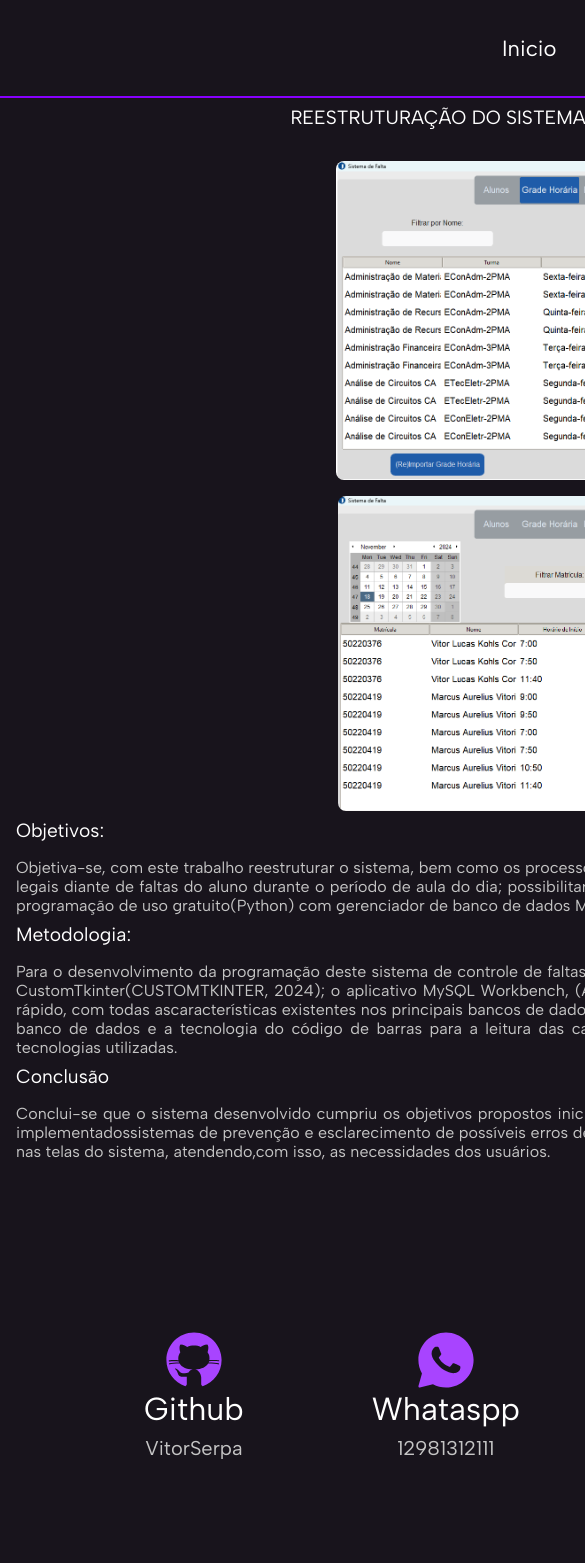
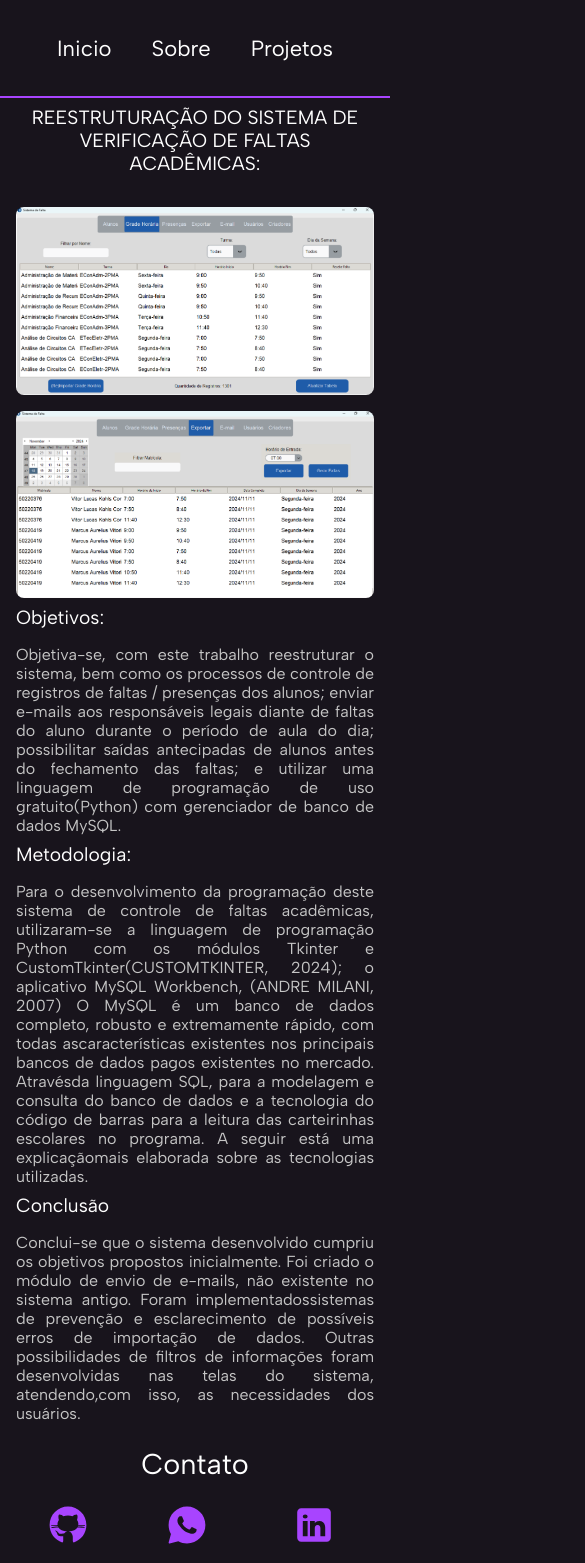
Before and after one commit to VitorSerpa/Portfolio, a React (Create React App) app in the folder portfolio/: page /projetos/tcc in a window 390 px wide. Shown: the top 1563 px of the page, 585 px wide, since content can reach past the window. Built offline with nearby package versions, Linux system fonts and the light colour scheme.

Commit message:
fix(Responsivity fixed)

```diff
--- a/portfolio/src/App.css
+++ b/portfolio/src/App.css
@@ -1,15 +1,21 @@
 body{
     height: 120vh;
+    width: auto;
 }
 html {
   scroll-behavior: smooth;
 }
-.welcomeSection{
-  min-height: 100vh;
+.welcomeSection {
+  min-height: 100vh; /* Garantir que a seção ocupe toda a altura da tela */
+  width: 100%;       /* Garantir que ocupe a largura total */
+  display: flex;     /* Se você usar flex, o conteúdo será ajustado ao tamanho */
+  flex-direction: column;
+  overflow-x: hidden;
 }
 
 html, body {
   height: 100%;
+  width: 100%;
   margin: 0;
   padding: 0;
 }
--- a/portfolio/src/components/Footer/Footer.module.css
+++ b/portfolio/src/components/Footer/Footer.module.css
@@ -1,37 +1,91 @@
-.footer{
+.footer {
     margin: 5rem;
     display: flex;
     justify-content: center;
+    flex-wrap: wrap;
   }
 
-.title{
+  .title {
     text-align: center;
+    width: 100%;
   }
 
-.socialMedia{
+  .socialMedia {
     display: flex;
+    flex-wrap: wrap;
+    justify-content: center;
+    width: 10    0%;
   }
 
-.items img{
-    width: 60px;
-}
-
-
-.items{
+  .items {
     margin: 2rem 4rem;
     font-size: 2rem;
     display: flex;
     flex-direction: column;
     justify-content: center;
     align-items: center;
-    transition: 0.2s ease-out
+    transition: 0.2s ease-out;
+    text-align: center; /* Garante que o conteúdo dentro das "items" seja centralizado */
+  }
 
+  .items img {
+    width: 60px;
+    margin-bottom: 1rem; /* Adiciona espaço entre a imagem e o texto */
   }
-.items:hover{
+
+  .items:hover {
     cursor: pointer;
     transform: scale(1.15);
   }
 
-.p{
+  .p {
     font-size: 20px;
   }
+
+  @media (max-width: 880px) {
+    /* Responsividade para telas menores que 880px */
+    .footer {
+      margin: 2rem; /* Reduz a margem do footer para não ultrapassar as bordas em telas pequenas */
+    }
+
+    .title {
+      font-size: 2rem; /* Diminui o tamanho do título em telas menores */
+    }
+
+    .items {
+      margin: 1rem 2rem; /* Ajusta as margens dos itens */
+      font-size: 1.6rem; /* Diminui o tamanho da fonte */
+    }
+
+    .items img {
+      width: 50px; /* Reduz o tamanho da imagem */
+    }
+
+    .p {
+      font-size: 16px; /* Diminui o tamanho do texto em dispositivos pequenos */
+    }
+  }
+
+  @media (max-width: 480px) {
+    /* Responsividade para telas menores que 480px */
+    .footer {
+      margin: 1rem; /* Reduce margin even further for very small screens */
+    }
+
+    .title {
+      font-size: 1.8rem; /* Reduz o título em telas muito pequenas */
+    }
+
+    .items {
+      margin: 1rem; /* Diminui a margem dos itens */
+      font-size: 1.4rem; /* Diminui o tamanho da fonte ainda mais */
+    }
+
+    .items img {
+      width: 40px; /* Reduz as imagens ainda mais */
+    }
+
+    .p {
+      font-size: 14px;
+    }
+  }
--- a/portfolio/src/components/Footer/Footer.tsx
+++ b/portfolio/src/components/Footer/Footer.tsx
@@ -8,7 +8,7 @@ const Footer: FC = () => {
                 <h1 className={styles.title}>Contato</h1>
                 <div className={styles.socialMedia}>
                     <div className={styles.items}>
-                        <img src="/svg/github.svg" alt="" />
+                        <img src="/svg/github.svg"  alt="" />
                         <a href="">Github</a>
                         <a href=""><p className={styles.p}>VitorSerpa</p></a>
                     </div>
--- a/portfolio/src/components/Header/Header.module.css
+++ b/portfolio/src/components/Header/Header.module.css
@@ -3,7 +3,7 @@ header {
     background-color: #18141C;
     display: flex;
     justify-content: center;
-    border-bottom: 2px solid #8800ff;
+    border-bottom: 2px solid #a844ff;
 }
 
 .nav {
@@ -17,6 +17,13 @@ header {
 .a {
     text-align: center;
     margin: 20px;
+    transition: 0.2s all ease-in-out;
+}
+
+.a:hover{
+    color: #8800ff;
+    transform: scale(1.1);
+    cursor: pointer;
 }
 
 .nav a {
--- a/portfolio/src/components/Main/Main.tsx
+++ b/portfolio/src/components/Main/Main.tsx
@@ -58,7 +58,7 @@ const Main: FC = () => {
             darkImg: "/images/darkImages/analiseSP.png",
             description: "Projeto de plataforma WEB e IA  desenvolvimento).",
             svgs: [
-                "html5", "css", "javascript", "mysql", "flask", "google colab", "pandas", "figma"
+                "html5", "css", "javascript", "mysql", "flask", "google colab", "pandas"
             ]
         },
 
--- a/portfolio/src/components/ProjectCard/ProjectCard.module.css
+++ b/portfolio/src/components/ProjectCard/ProjectCard.module.css
@@ -73,15 +73,21 @@
 
 .skillsProjectCard .svg{
     margin-top: 0.5rem;
-    margin: 0 0.3rem;
+    margin: 0 0.2rem;
     width: 35px;
     background-color: transparent;
+}
+
+.buttonSvg{
+    color: transparent;
+    border: none;
+
 }
 
 .hoverDescription {
     position: absolute;
     bottom: 0;
-    left: -1px;
+    left: -2px;
     width: 100%;
     background-color: #18141C;
     color: white;
@@ -106,13 +112,14 @@
 
 .svgInfo .svg{
     width: 30px;
-    background-color: transparent;
+    background-color: none;
     margin: 0.3rem 0.3rem;
     cursor: pointer;
+    transition: all 0.2s ease-out;
 }
 
 .svgInfo .svg:hover{
-    transform: scale(0.95);
+    transform: scale(1.1);
 }
 
 .svgInfo {
--- a/portfolio/src/components/ProjectCard/ProjectCard.tsx
+++ b/portfolio/src/components/ProjectCard/ProjectCard.tsx
@@ -1,4 +1,5 @@
 import styles from './ProjectCard.module.css';
+import { useNavigate } from 'react-router-dom';
 
 type ProjectCardProps = {
   projectName: string;
@@ -16,6 +17,12 @@ export default function ProjectCard({
   gif,
   svgs,
 }: ProjectCardProps) {
+  const navigate = useNavigate(); // Correct placement of the hook
+
+  const handleClickIcon = (icon: string) => {
+    navigate('/techs', { state: icon });
+  };
+
   return (
     <div className={`${styles.projectCard}`}>
       <img className={styles.darkImage} src={darkImg} alt={projectName + ' dark'} />
@@ -40,7 +47,10 @@ export default function ProjectCard({
         <div className={styles.svgInfo}>
           {svgs.map((element, index) => (
             <div key={index} className={styles.svgWrapper}>
-              <img src={`svg/${element}.svg`} alt={element} className={styles.svg} />
+              <button className={styles.buttonSvg} onClick={() => handleClickIcon(element)}>
+                <img src={`svg/${element}.svg`} alt={element} className={styles.svg} />
+              </button>
+
               <span className={styles.tooltipText}>{element.toUpperCase()}</span>
             </div>
           ))}
--- a/portfolio/src/components/Techs/Tehnologies.module.css
+++ b/portfolio/src/components/Techs/Tehnologies.module.css
@@ -73,8 +73,8 @@
 
 .icon{
     background-color: #211d25;
-    width: 120px;
-    height: 120px;
+    width: 100px;
+    height: 100px;
     margin: 20px;
     border-bottom: solid 5px #a844ff;
     border-top-right-radius: 18px;
--- a/portfolio/src/index.css
+++ b/portfolio/src/index.css
@@ -12,7 +12,6 @@ html {
 
 body{
   font-family: 'Albert Sans';font-size: 22px;
-  display: grid;
 }
 
 a{
```
Lines whose indentation alone changed are shown as unchanged.
